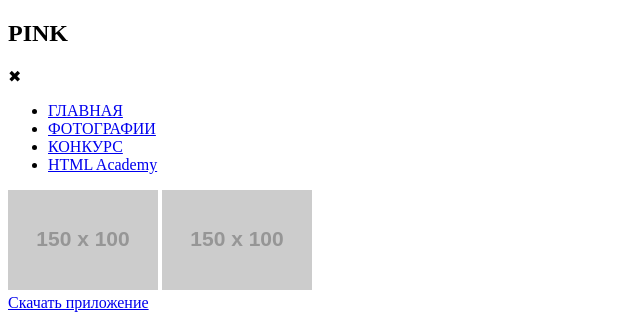
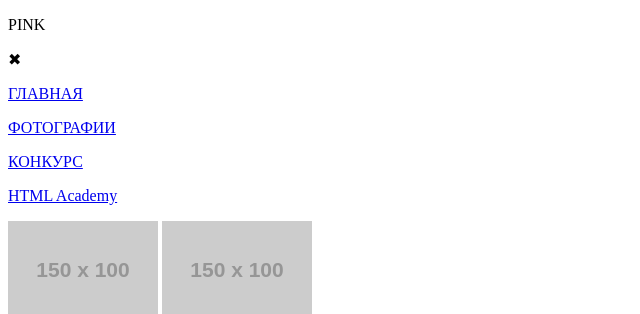
Before and after one commit to AlexOvchinkin/239490-pink, a website: page pink/index.html in a window 1280 px wide. Shown: the top 314 px of the page, without its empty margins (0-640 px from the left). Drawn offline with Linux system fonts and the light colour scheme; placeholder pictures from the web are drawn by us.

Commit message:
поправил главное меню

```diff
--- a/pink/index.html
+++ b/pink/index.html
@@ -8,22 +8,24 @@
 
 <header class="block-header">
     <nav class="main-menu  main-menu--opened">
-        <h2 class="main-menu__title">PINK</h2>
-        <div class="main-menu__icon">&#10006;</div>
-        <ul class="main-menu__list">
-            <li class="main-menu__item">
+        <div class="main-menu__title">
+            <p class="main-menu__text">PINK</p>
+            <div class="main-menu__icon">&#10006;</div>
+        </div>
+        <div class="main-menu__menu-list">
+            <p class="main-menu__menu-item">
                 <a href="#">ГЛАВНАЯ</a>
-            </li>
-            <li class="main-menu__item">
+            </p>
+            <p class="main-menu__menu-item">
                 <a href="#">ФОТОГРАФИИ</a>
-            </li>
-            <li class="main-menu__item">
+            </p>
+            <p class="main-menu__menu-item">
                 <a href="#">КОНКУРС</a>
-            </li>
-            <li class="main-menu__item">
+            </p>
+            <p class="main-menu__menu-item">
                 <a href="#">HTML Academy</a>
-            </li>
-        </ul>
+            </p>
+        </div>
     </nav>
 </header>
 
```
